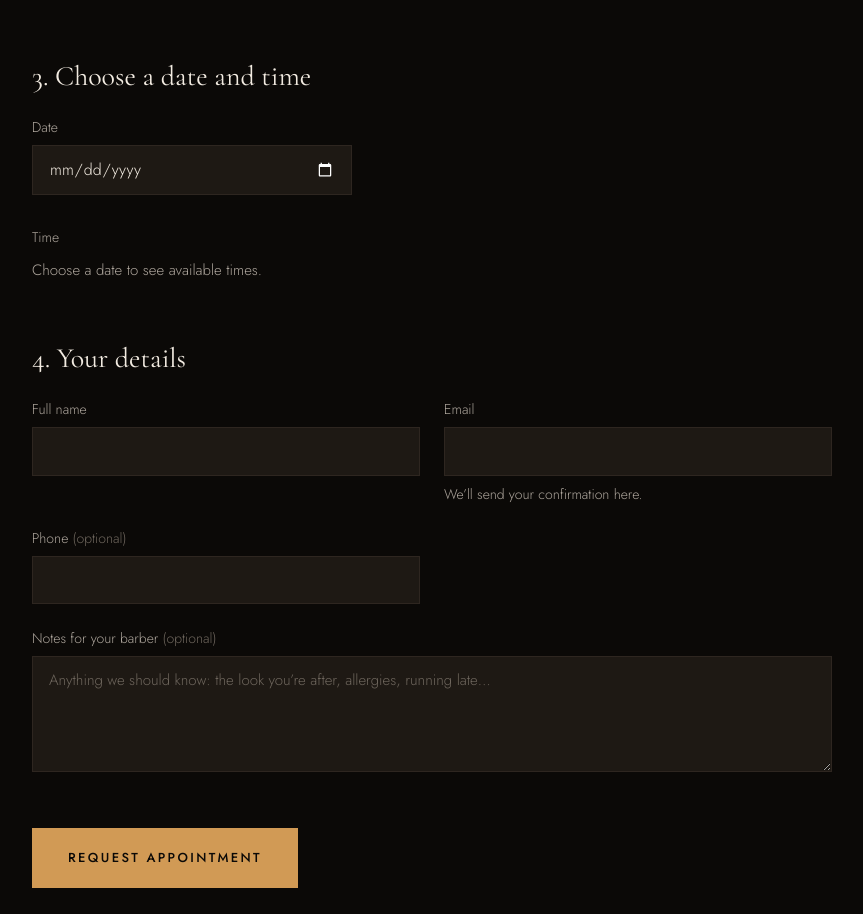
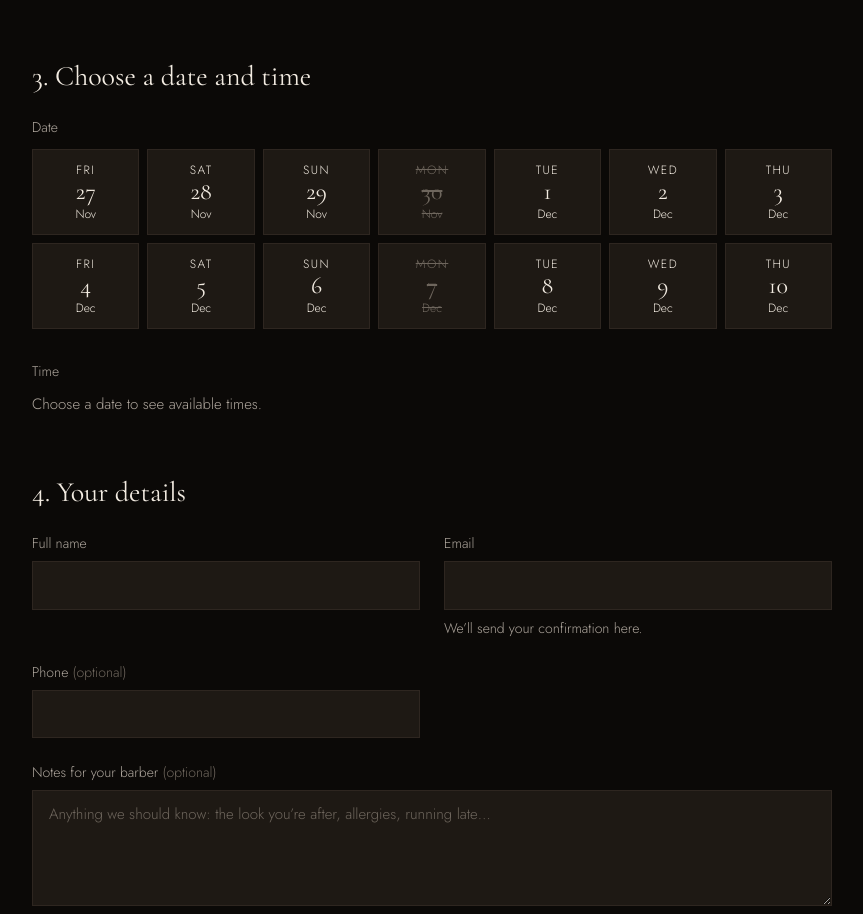
Before and after one commit to dev-rome/Sterling-Vane, a Next.js app: page /book in a window 1280 px wide. Shown: the part 1041-1955 px from the top of the page, without its empty margins (20-883 px from the left). Built offline with nearby package versions, Linux system fonts and the light colour scheme.

Commit message:
feat: replace date input with day picker

```diff
--- a/src/components/BookingForm.tsx
+++ b/src/components/BookingForm.tsx
@@ -9,11 +9,17 @@ import { barbers } from "@/data/barbers";
 import { formatPrice } from "@/lib/format";
 import { getTimeSlots, parseDate } from "@/lib/schedule";
 
+const DAYS_SHOWN = 14;
+
 const optionCard =
   "flex cursor-pointer items-center justify-between gap-4 border border-line bg-card p-5 transition-colors hover:border-amber has-[:checked]:border-amber";
 
-const timeChip =
-  "flex cursor-pointer items-center justify-center border border-line bg-card px-3 py-3 text-[0.9375rem] transition-colors hover:border-amber has-[:checked]:border-amber has-[:checked]:bg-amber has-[:checked]:text-espresso has-[:focus-visible]:outline-2 has-[:focus-visible]:outline-offset-2 has-[:focus-visible]:outline-amber";
+const chipFocus =
+  "has-[:focus-visible]:outline-2 has-[:focus-visible]:outline-offset-2 has-[:focus-visible]:outline-amber";
+
+const timeChip = `flex cursor-pointer items-center justify-center border border-line bg-card px-3 py-3 text-[0.9375rem] transition-colors hover:border-amber has-[:checked]:border-amber has-[:checked]:bg-amber has-[:checked]:text-espresso ${chipFocus}`;
+
+const dayChip = `flex cursor-pointer flex-col items-center gap-0.5 border border-line bg-card px-2 py-3 transition-colors hover:border-amber has-[:checked]:border-amber has-[:checked]:bg-amber has-[:checked]:text-espresso has-[:disabled]:cursor-not-allowed has-[:disabled]:text-muted has-[:disabled]:line-through has-[:disabled]:hover:border-line ${chipFocus}`;
 
 const textInput =
   "w-full border border-line bg-card px-4 py-3 text-[0.9375rem] placeholder:text-muted aria-invalid:border-error";
@@ -23,6 +29,8 @@ const formatDay = new Intl.DateTimeFormat("en-US", {
   month: "short",
   day: "numeric",
 });
+const formatWeekday = new Intl.DateTimeFormat("en-US", { weekday: "short" });
+const formatMonth = new Intl.DateTimeFormat("en-US", { month: "short" });
 
 // "2026-12-04" from a Date, in local time.
 function toInputDate(date: Date) {
@@ -72,7 +80,20 @@ export function BookingForm() {
     () => toInputDate(new Date()), // in the browser: the visitor's date
     () => "", // on the server: no date yet
   );
-  const latestDate = today ? addDays(today, 60) : "";
+
+  const upcomingDays = today
+    ? Array.from({ length: DAYS_SHOWN }, (_, i) => {
+        const value = addDays(today, i);
+        const date = parseDate(value)!;
+        return {
+          value,
+          weekday: formatWeekday.format(date),
+          dayNumber: date.getDate(),
+          month: formatMonth.format(date),
+          isOpen: getTimeSlots(value).length > 0,
+        };
+      })
+    : [];
 
   const [serviceSlug, barberSlug, selectedDate, selectedTime] = useWatch({
     control,
@@ -183,22 +204,50 @@ export function BookingForm() {
             3. Choose a date and time
           </legend>
 
-          <div className="mt-5 flex flex-col gap-2">
-            <label htmlFor="date" className="text-sm text-stone">
+          <div
+            role="radiogroup"
+            aria-labelledby="date-label"
+            aria-describedby={errors.date ? "date-error" : undefined}
+            className="mt-5"
+          >
+            <p id="date-label" className="text-sm text-stone">
               Date
-            </label>
-            <input
-              id="date"
-              type="date"
-              min={today || undefined}
-              max={latestDate || undefined}
-              aria-invalid={errors.date ? true : undefined}
-              aria-describedby={errors.date ? "date-error" : undefined}
-              {...register("date", { onChange: () => setValue("time", "") })}
-              className="w-full max-w-[20rem] border border-line bg-card px-4 py-3 scheme-dark aria-invalid:border-error"
-            />
+            </p>
+            {upcomingDays.length > 0 ? (
+              <div className="mt-3 grid grid-cols-4 gap-2 sm:grid-cols-7">
+                {upcomingDays.map((day) => (
+                  <label key={day.value} className={dayChip}>
+                    <input
+                      type="radio"
+                      value={day.value}
+                      disabled={!day.isOpen}
+                      {...register("date", {
+                        onChange: () => setValue("time", ""),
+                      })}
+                      className="sr-only"
+                    />
+                    <span className="text-xs tracking-[0.12em] uppercase">
+                      {day.weekday}
+                    </span>
+                    <span className="font-display text-2xl leading-none">
+                      {day.dayNumber}
+                    </span>
+                    <span className="text-xs">{day.month}</span>
+                    {!day.isOpen && <span className="sr-only">, closed</span>}
+                  </label>
+                ))}
+              </div>
+            ) : (
+              <p className="mt-3 text-[0.9375rem] text-stone">
+                Loading available dates…
+              </p>
+            )}
             {errors.date && (
-              <p id="date-error" role="alert" className="text-sm text-error">
+              <p
+                id="date-error"
+                role="alert"
+                className="mt-3 text-sm text-error"
+              >
                 {errors.date.message}
               </p>
             )}
```
